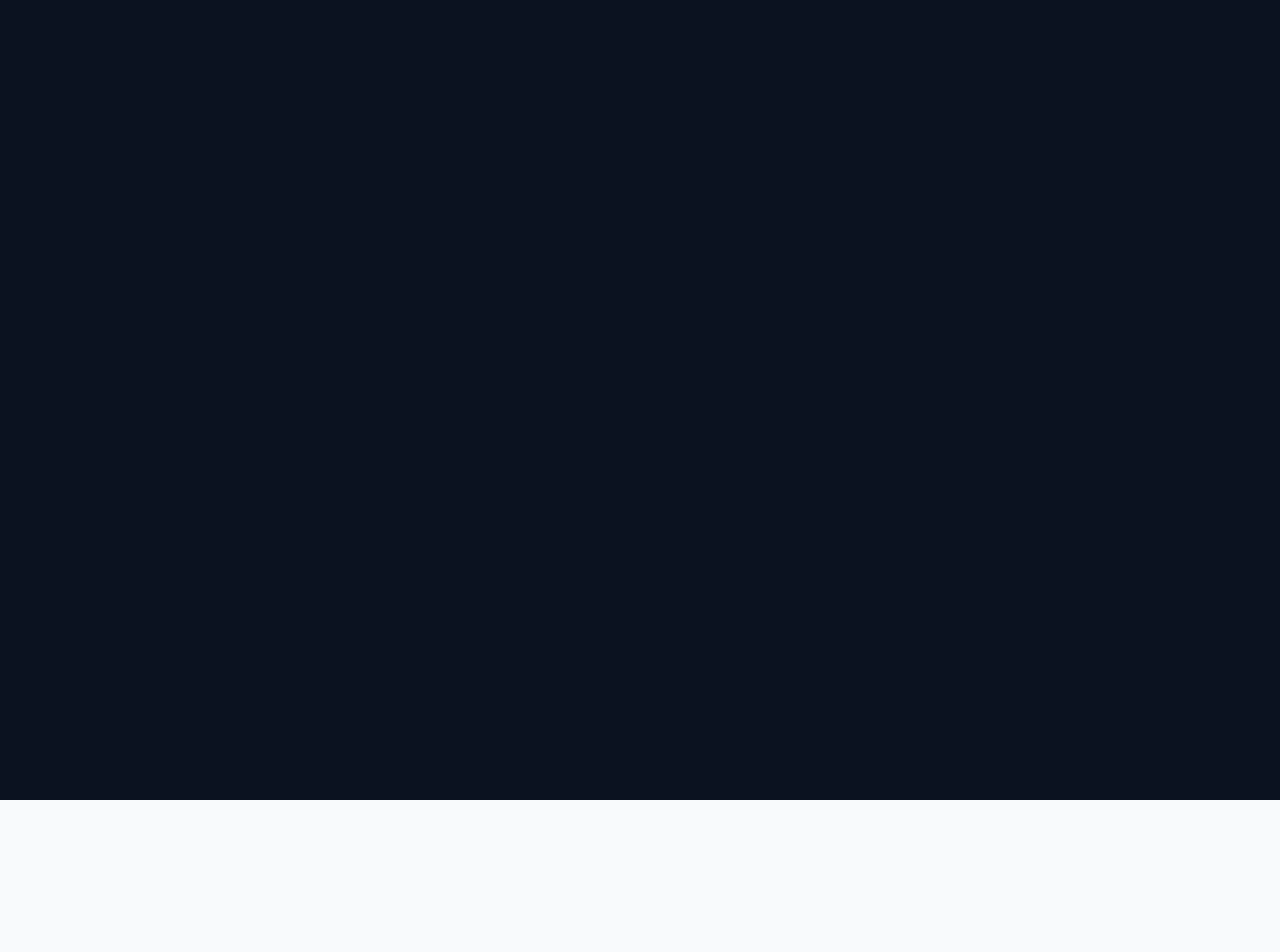
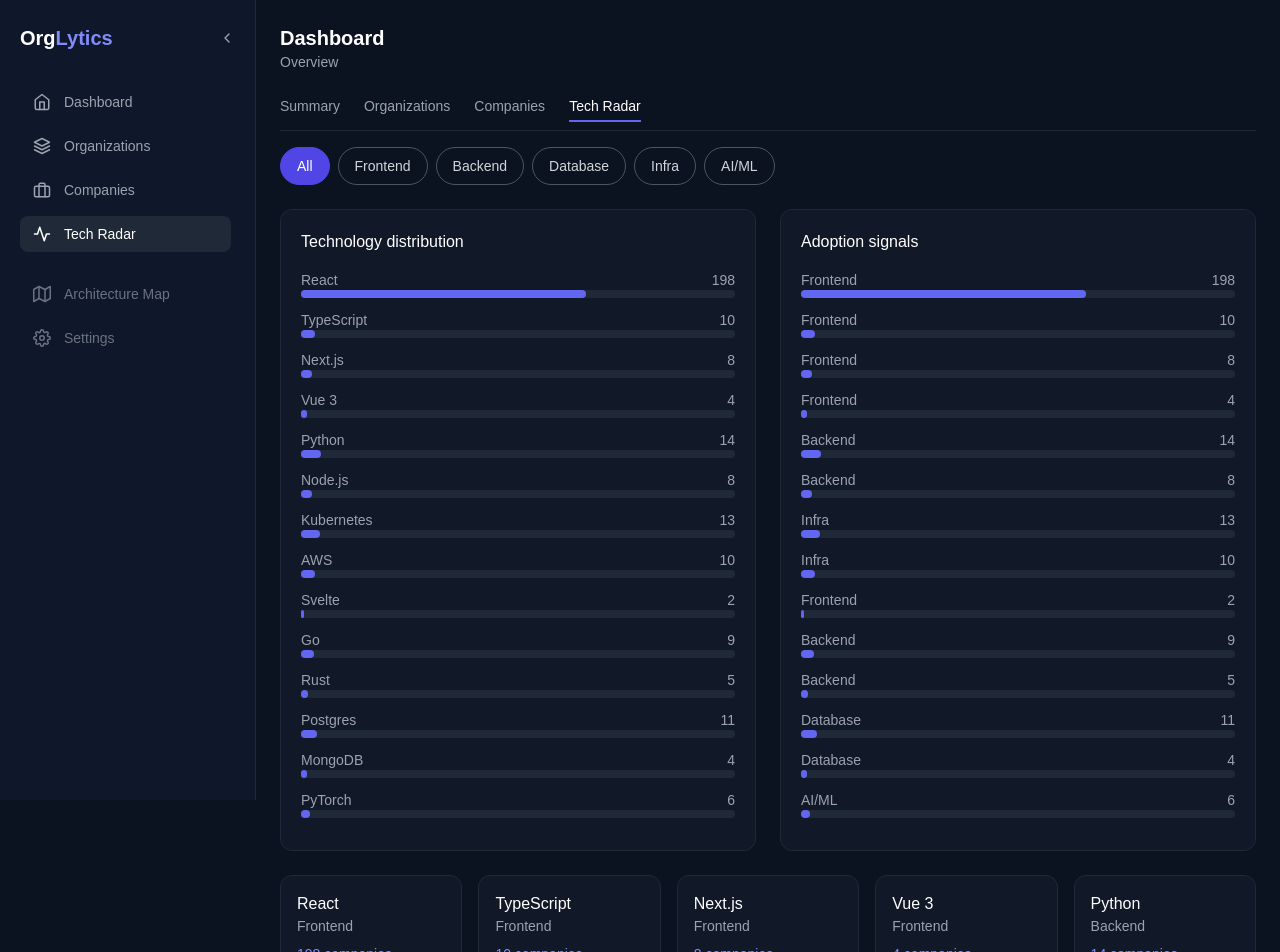
Before and after one commit to Dulakshi1910/Organization-Application, a React (Vite) app in the folder client/: page /tech-radar in a window 1280 px wide. Before the commit this address had no page. Shown: the top 952 px of the page. Before the commit the page ends 800 px from the top, so only its background shows below. Built offline with nearby package versions, Linux system fonts and the light colour scheme; a web font is replaced by a local one.

Commit message:
feat: add technology dashboard with filters, stats and service layer

```diff
--- a/client/src/components/layout/Sidebar/index.jsx
+++ b/client/src/components/layout/Sidebar/index.jsx
@@ -23,14 +23,16 @@ function Sidebar() {
   const activeClass =
     "bg-[#1F2937] text-white";
 
+
   const navItems = [
     { name: "Dashboard", path: "/", icon: FiHome, end: true },
     { name: "Organizations", path: "/organizations", icon: FiLayers },
     { name: "Companies", path: "/companies", icon: FiBriefcase },
+    { name: "Tech Radar", path: "/tech-radar", icon: FiActivity },
   ];
 
+
   const futureItems = [
-    { name: "Tech Radar", icon: FiActivity },
     { name: "Architecture Map", icon: FiMap },
     { name: "Settings", icon: FiSettings },
   ];
--- /dev/null
+++ b/client/src/components/technology/TechnologyCard/index.jsx
@@ -0,0 +1,31 @@
+function TechnologyCard({ item }) {
+  if (!item) return null;
+
+  const statusStyles = {
+    hot: "bg-green-500/20 text-green-400",
+    stable: "bg-blue-500/20 text-blue-400",
+    emerging: "bg-orange-500/20 text-orange-400",
+  };
+
+  return (
+    <div className="bg-gray-900 border border-gray-800 rounded-xl p-4 hover:border-indigo-500 transition">
+      <h4 className="text-white font-medium">{item.name}</h4>
+
+      <p className="text-sm text-gray-400">{item.category}</p>
+
+      <p className="text-sm text-indigo-400 mt-2">
+        {item.companies} companies
+      </p>
+
+      <span
+        className={`text-xs px-2 py-1 rounded-full mt-2 inline-block ${
+          statusStyles[item.status] || ""
+        }`}
+      >
+        {item.status}
+      </span>
+    </div>
+  );
+}
+
+export default TechnologyCard;
--- /dev/null
+++ b/client/src/components/technology/TechnologyFilters/index.jsx
@@ -0,0 +1,23 @@
+const categories = ["All", "Frontend", "Backend", "Database", "Infra", "AI/ML"];
+
+function TechnologyFilters({ category, setCategory }) {
+  return (
+    <div className="flex flex-wrap gap-2">
+      {categories.map((item) => (
+        <button
+          key={item}
+          onClick={() => setCategory(item)}
+          className={`px-4 py-2 rounded-full text-sm border transition ${
+            category === item
+              ? "bg-indigo-600 text-white border-indigo-600"
+              : "border-gray-600 text-gray-300 hover:bg-gray-700"
+          }`}
+        >
+          {item}
+        </button>
+      ))}
+    </div>
+  );
+}
+
+export default TechnologyFilters;
--- /dev/null
+++ b/client/src/components/technology/TechnologyGrid/index.jsx
@@ -0,0 +1,17 @@
+import TechnologyCard from "../TechnologyCard";
+
+function TechnologyGrid({ data }) {
+  if (!Array.isArray(data) || data.length === 0) {
+    return <p className="text-gray-400">No technologies found</p>;
+  }
+
+  return (
+    <div className="grid grid-cols-2 md:grid-cols-3 lg:grid-cols-5 gap-4">
+      {data.map((item) => (
+        <TechnologyCard key={item.id} item={item} />
+      ))}
+    </div>
+  );
+}
+
+export default TechnologyGrid;
--- /dev/null
+++ b/client/src/components/technology/TechnologyStats/index.jsx
@@ -0,0 +1,61 @@
+function TechnologyStats({ data }) {
+  if (!Array.isArray(data)) return null;
+
+  const total = data.reduce((sum, item) => sum + (item.companies || 0), 0);
+
+  return (
+    <div className="grid grid-cols-1 lg:grid-cols-2 gap-6">
+      {/* Distribution */}
+      <div className="bg-gray-900 p-5 rounded-xl border border-gray-800">
+        <h3 className="text-white mb-4">Technology distribution</h3>
+
+        {data.map((item) => {
+          const percent = total ? (item.companies / total) * 100 : 0;
+
+          return (
+            <div key={item.id} className="mb-3">
+              <div className="flex justify-between text-sm text-gray-400">
+                <span>{item.name}</span>
+                <span>{item.companies}</span>
+              </div>
+
+              <div className="h-2 bg-gray-800 rounded">
+                <div
+                  className="h-2 bg-indigo-500 rounded"
+                  style={{ width: `${percent}%` }}
+                />
+              </div>
+            </div>
+          );
+        })}
+      </div>
+
+      {/* Adoption */}
+      <div className="bg-gray-900 p-5 rounded-xl border border-gray-800">
+        <h3 className="text-white mb-4">Adoption signals</h3>
+
+        {data.map((item) => {
+          const percent = total ? (item.companies / total) * 100 : 0;
+
+          return (
+            <div key={item.id} className="mb-3">
+              <div className="flex justify-between text-sm text-gray-400">
+                <span>{item.category}</span>
+                <span>{item.companies}</span>
+              </div>
+
+              <div className="h-2 bg-gray-800 rounded">
+                <div
+                  className="h-2 bg-indigo-500 rounded"
+                  style={{ width: `${percent}%` }}
+                />
+              </div>
+            </div>
+          );
+        })}
+      </div>
+    </div>
+  );
+}
+
+export default TechnologyStats;
--- /dev/null
+++ b/client/src/mocks/dashboardMock/technologyMock.js
@@ -0,0 +1,107 @@
+const technologyMock = [
+  {
+    id: "react",
+    name: "React",
+    category: "Frontend",
+    companies: 198,
+    status: "hot",
+  },
+  {
+    id: "typescript",
+    name: "TypeScript",
+    category: "Frontend",
+    companies: 10,
+    status: "hot",
+  },
+  {
+    id: "nextjs",
+    name: "Next.js",
+    category: "Frontend",
+    companies: 8,
+    status: "hot",
+  },
+  {
+    id: "vue",
+    name: "Vue 3",
+    category: "Frontend",
+    companies: 4,
+    status: "stable",
+  },
+
+  {
+    id: "python",
+    name: "Python",
+    category: "Backend",
+    companies: 14,
+    status: "hot",
+  },
+  {
+    id: "node",
+    name: "Node.js",
+    category: "Backend",
+    companies: 8,
+    status: "stable",
+  },
+
+  {
+    id: "kubernetes",
+    name: "Kubernetes",
+    category: "Infra",
+    companies: 13,
+    status: "hot",
+  },
+  {
+    id: "aws",
+    name: "AWS",
+    category: "Infra",
+    companies: 10,
+    status: "stable",
+  },
+
+  // ✅ NEW 6 MOCKS
+
+  {
+    id: "svelte",
+    name: "Svelte",
+    category: "Frontend",
+    companies: 2,
+    status: "emerging",
+  },
+  {
+    id: "golang",
+    name: "Go",
+    category: "Backend",
+    companies: 9,
+    status: "hot",
+  },
+  {
+    id: "rust",
+    name: "Rust",
+    category: "Backend",
+    companies: 5,
+    status: "emerging",
+  },
+  {
+    id: "postgres",
+    name: "Postgres",
+    category: "Database",
+    companies: 11,
+    status: "hot",
+  },
+  {
+    id: "mongodb",
+    name: "MongoDB",
+    category: "Database",
+    companies: 4,
+    status: "stable",
+  },
+  {
+    id: "pytorch",
+    name: "PyTorch",
+    category: "AI/ML",
+    companies: 6,
+    status: "hot",
+  },
+];
+
+export default technologyMock;
--- /dev/null
+++ b/client/src/pages/Technology/index.jsx
@@ -0,0 +1,51 @@
+import { useEffect, useMemo, useState } from "react";
+import TechnologyFilters from "../../components/technology/TechnologyFilters";
+import TechnologyStats from "../../components/technology/TechnologyStats";
+import TechnologyGrid from "../../components/technology/TechnologyGrid";
+import { getTechnologies } from "../../services/technologyService";
+
+function TechnologyPage() {
+  const [data, setData] = useState([]);
+  const [category, setCategory] = useState("All");
+  const [loading, setLoading] = useState(false);
+
+  useEffect(() => {
+    const fetchData = async () => {
+      setLoading(true);
+      try {
+        const res = await getTechnologies();
+        setData(Array.isArray(res) ? res : []);
+      } catch (error) {
+        console.error("Failed to load technologies", error);
+        setData([]); // safe fallback
+      } finally {
+        setLoading(false);
+      }
+    };
+
+    fetchData();
+  }, []);
+
+  const filteredData = useMemo(() => {
+    if (!Array.isArray(data)) return [];
+
+    if (category === "All") return data;
+
+    return data.filter((item) => item?.category === category);
+  }, [data, category]);
+
+
+  if (loading) {
+    return <p className="text-gray-400">Loading technologies...</p>;
+  }
+
+  return (
+    <div className="space-y-6">
+      <TechnologyFilters category={category} setCategory={setCategory} />
+      <TechnologyStats data={filteredData} />
+      <TechnologyGrid data={filteredData} />
+    </div>
+  );
+}
+
+export default TechnologyPage;
--- a/client/src/routes/index.jsx
+++ b/client/src/routes/index.jsx
@@ -5,6 +5,7 @@ import Companies from "../pages/Companies";
 import CreateCompany from "../pages/Companies/CreateCompany";
 import Organizations from "../pages/Organizations";
 import CreateOrganizationPage from "../pages/Organizations/create/index";
+import Technology from "../pages/Technology"; // ✅ added
 
 import DashboardLayout from "../components/layout/DashboardLayout";
 
@@ -13,7 +14,6 @@ function AppRoutes() {
     <BrowserRouter>
       <Routes>
 
-        {/* Dashboard */}
         <Route
           path="/"
           element={
@@ -23,7 +23,6 @@ function AppRoutes() {
           }
         />
 
-        {/* Companies */}
         <Route
           path="/companies"
           element={
@@ -32,7 +31,6 @@ function AppRoutes() {
             </DashboardLayout>
           }
         />
-
 
         <Route
           path="/companies/create"
@@ -43,7 +41,6 @@ function AppRoutes() {
           }
         />
 
-        {/* Organizations */}
         <Route
           path="/organizations"
           element={
@@ -53,12 +50,21 @@ function AppRoutes() {
           }
         />
 
-        {/* Create Organization */}
         <Route
           path="/organizations/create"
           element={
             <DashboardLayout>
               <CreateOrganizationPage />
+            </DashboardLayout>
+          }
+        />
+
+        {/* ✅ NEW ROUTE */}
+        <Route
+          path="/tech-radar"
+          element={
+            <DashboardLayout>
+              <Technology />
             </DashboardLayout>
           }
         />
--- /dev/null
+++ b/client/src/services/technologyService.js
@@ -0,0 +1,10 @@
+import technologyMock from "../mocks/dashboardMock/technologyMock";
+
+export const getTechnologies = async () => {
+  try {
+    //  replace with API call
+    return Promise.resolve(technologyMock);
+  } catch (error) {
+    throw error;
+  }
+};
```
